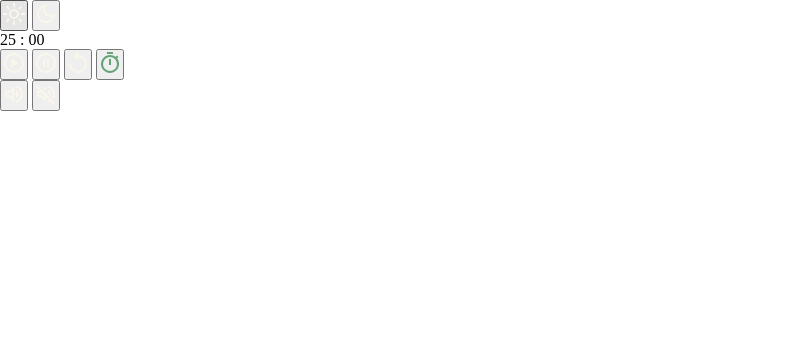
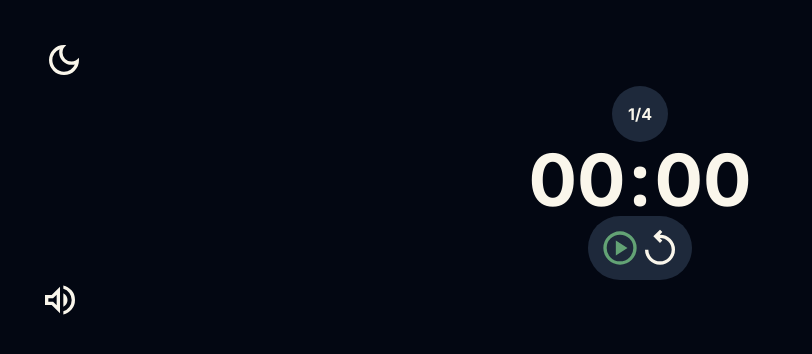
Before and after one commit to eobrunodias/Minimaldoro, a website: page src/index.html in a window 1280 px wide. Shown: the whole page, without its empty margins (0-812 px from the left). Drawn offline with Linux system fonts and the light colour scheme.

Commit message:
style: finish style app

```diff
--- a/src/index.html
+++ b/src/index.html
@@ -14,50 +14,163 @@
       href="https://fonts.googleapis.com/css2?family=Inter:wght@100..900&display=swap"
       rel="stylesheet"
     />
-    <link rel="stylesheet" href="./main.css" />
-
+    <link rel="stylesheet" href="./tailwind.css" />
+    <script type="module" src="../dist/script.js" defer></script>
     <title>Minimaldoro</title>
   </head>
-  <body>
-    <header>
-      <div class="toggle-mode">
+
+  <body class="min-h-screen flex flex-col bg-gray-950">
+    <div id="container" class="flex flex-col flex-grow justify-between p-10">
+      <header class="flex justify-end items-center h-16">
+        <div id="toggle-mode" class="toggle-mode">
           <button class="light">
-          <img src="public/assets/icons/light-mode.svg" />
+            <svg
+              id="light"
+              class="hide"
+              xmlns="http://www.w3.org/2000/svg"
+              height="40px"
+              viewBox="0 -960 960 960"
+              width="40px"
+              fill="#faf6eb"
+            >
+              <path
+                d="M480-360q50 0 85-35t35-85q0-50-35-85t-85-35q-50 0-85 35t-35 85q0 50 35 85t85 35Zm0 80q-83 0-141.5-58.5T280-480q0-83 58.5-141.5T480-680q83 0 141.5 58.5T680-480q0 83-58.5 141.5T480-280ZM200-440H40v-80h160v80Zm720 0H760v-80h160v80ZM440-760v-160h80v160h-80Zm0 720v-160h80v160h-80ZM256-650l-101-97 57-59 96 100-52 56Zm492 496-97-101 53-55 101 97-57 59Zm-98-550 97-101 59 57-100 96-56-52ZM154-212l101-97 55 53-97 101-59-57Zm326-268Z"
+              />
+            </svg>
           </button>
           <button class="dark">
-          <img src="public/assets/icons/dark-mode.svg" />
+            <svg
+              id="dark"
+              xmlns="http://www.w3.org/2000/svg"
+              height="40px"
+              viewBox="0 -960 960 960"
+              width="40px"
+              fill="#faf6eb"
+            >
+              <path
+                d="M480-120q-150 0-255-105T120-480q0-150 105-255t255-105q14 0 27.5 1t26.5 3q-41 29-65.5 75.5T444-660q0 90 63 153t153 63q55 0 101-24.5t75-65.5q2 13 3 26.5t1 27.5q0 150-105 255T480-120Zm0-80q88 0 158-48.5T740-375q-20 5-40 8t-40 3q-123 0-209.5-86.5T364-660q0-20 3-40t8-40q-78 32-126.5 102T200-480q0 116 82 198t198 82Zm-10-270Z"
+              />
+            </svg>
           </button>
         </div>
       </header>
-    <main>
-      <div class="timer">
-        <span class="minutes">25</span>
-        <span>:</span>
-        <span class="seconds">00</span>
+
+      <main class="flex flex-col items-center justify-center flex-grow">
+        <div
+          id="rounds"
+          class="bg-slate-800 rounded-full flex p-4 justify-center"
+        >
+          <span class="minutes font-fontInter text-2xl text-textColor font-bold"
+            >1/4</span
+          >
         </div>
-      <div class="controls">
-        <button class="play" id="play">
-          <img src="public/assets/icons/play.svg" />
+        <div id="timer" class="my-6">
+          <span
+            class="minutes font-fontInter md:text-8xl text-7xl text-textColor font-bold"
+            >00</span
+          >
+          <span class="md:text-8xl text-7xl font-bold text-textColor">:</span>
+          <span
+            class="seconds font-fontInter md:text-8xl text-7xl text-textColor font-bold"
+            >00</span
+          >
+        </div>
+        <div
+          id="controls"
+          class="controls bg-slate-800 rounded-full p-3 flex justify-center mb-6"
+        >
+          <button class="play">
+            <svg
+              id="play"
+              class="icon-actived"
+              xmlns="http://www.w3.org/2000/svg"
+              height="40px"
+              viewBox="0 -960 960 960"
+              width="40px"
+              fill="#faf6eb"
+            >
+              <path
+                d="m380-300 280-180-280-180v360ZM480-80q-83 0-156-31.5T197-197q-54-54-85.5-127T80-480q0-83 31.5-156T197-763q54-54 127-85.5T480-880q83 0 156 31.5T763-763q54 54 85.5 127T880-480q0 83-31.5 156T763-197q-54 54-127 85.5T480-80Zm0-80q134 0 227-93t93-227q0-134-93-227t-227-93q-134 0-227 93t-93 227q0 134 93 227t227 93Zm0-320Z"
+              />
+            </svg>
           </button>
-        <button class="pause" id="pause">
-          <img src="public/assets/icons/pause.svg" />
+          <button class="pause">
+            <svg
+              id="pause"
+              class="hide"
+              xmlns="http://www.w3.org/2000/svg"
+              height="40px"
+              viewBox="0 -960 960 960"
+              width="40px"
+              fill="#faf6eb"
+            >
+              <path
+                d="M360-320h80v-320h-80v320Zm160 0h80v-320h-80v320ZM480-80q-83 0-156-31.5T197-197q-54-54-85.5-127T80-480q0-83 31.5-156T197-763q54-54 127-85.5T480-880q83 0 156 31.5T763-763q54 54 85.5 127T880-480q0 83-31.5 156T763-197q-54 54-127 85.5T480-80Zm0-80q134 0 227-93t93-227q0-134-93-227t-227-93q-134 0-227 93t-93 227q0 134 93 227t227 93Zm0-320Z"
+              />
+            </svg>
           </button>
-        <button class="replay" id="replay">
-          <img src="public/assets/icons/replay.svg" />
+          <button class="replay ml-2">
+            <svg
+              id="replay"
+              xmlns="http://www.w3.org/2000/svg"
+              height="40px"
+              viewBox="0 -960 960 960"
+              width="40px"
+              fill="#faf6eb"
+            >
+              <path
+                d="M480-80q-75 0-140.5-28.5t-114-77q-48.5-48.5-77-114T120-440h80q0 117 81.5 198.5T480-160q117 0 198.5-81.5T760-440q0-117-81.5-198.5T480-720h-6l62 62-56 58-160-160 160-160 56 58-62 62h6q75 0 140.5 28.5t114 77q48.5 48.5 77 114T840-440q0 75-28.5 140.5t-77 114q-48.5 48.5-114 77T480-80Z"
+              />
+            </svg>
           </button>
-        <button class="set-time" id="set-time">
-          <img src="public/assets/icons/clock.svg" />
-        </button>
+          <!-- <button class="set-time">
+            <svg
+              id="set-time"
+              xmlns="http://www.w3.org/2000/svg"
+              height="40px"
+              viewBox="0 -960 960 960"
+              width="40px"
+              fill="#63A375"
+            >
+              <path
+                d="M360-840v-80h240v80H360Zm80 440h80v-240h-80v240Zm40 320q-74 0-139.5-28.5T226-186q-49-49-77.5-114.5T120-440q0-74 28.5-139.5T226-694q49-49 114.5-77.5T480-800q62 0 119 20t107 58l56-56 56 56-56 56q38 50 58 107t20 119q0 74-28.5 139.5T734-186q-49 49-114.5 77.5T480-80Zm0-80q116 0 198-82t82-198q0-116-82-198t-198-82q-116 0-198 82t-82 198q0 116 82 198t198 82Zm0-280Z"
+              />
+            </svg>
+          </button> -->
         </div>
       </main>
 
-    <footer>
-      <button class="sound-on">
-        <img src="public/assets/icons/volume-on.svg" />
+      <footer id="footer" class="flex justify-end items-center h-16">
+        <button class="sound-on icon-actived">
+          <svg
+            id="sound-on"
+            xmlns="http://www.w3.org/2000/svg"
+            height="40px"
+            viewBox="0 -960 960 960"
+            width="40px"
+            fill="#faf6eb"
+          >
+            <path
+              d="M560-131v-82q90-26 145-100t55-168q0-94-55-168T560-749v-82q124 28 202 125.5T840-481q0 127-78 224.5T560-131ZM120-360v-240h160l200-200v640L280-360H120Zm440 40v-322q47 22 73.5 66t26.5 96q0 51-26.5 94.5T560-320ZM400-606l-86 86H200v80h114l86 86v-252ZM300-480Z"
+            />
+          </svg>
         </button>
         <button class="sound-off">
-        <img src="public/assets/icons/volume-off.svg" />
+          <svg
+            id="sound-off"
+            class="hide"
+            xmlns="http://www.w3.org/2000/svg"
+            height="40px"
+            viewBox="0 -960 960 960"
+            width="40px"
+            fill="#faf6eb"
+          >
+            <path
+              d="M792-56 671-177q-25 16-53 27.5T560-131v-82q14-5 27.5-10t25.5-12L480-368v208L280-360H120v-240h128L56-792l56-56 736 736-56 56Zm-8-232-58-58q17-31 25.5-65t8.5-70q0-94-55-168T560-749v-82q124 28 202 125.5T840-481q0 53-14.5 102T784-288ZM650-422l-90-90v-130q47 22 73.5 66t26.5 96q0 15-2.5 29.5T650-422ZM480-592 376-696l104-104v208Zm-80 238v-94l-72-72H200v80h114l86 86Zm-36-130Z"
+            />
+          </svg>
         </button>
       </footer>
+    </div>
   </body>
 </html>
```
Also changed, not shown: 1 other file. Lines whose indentation alone changed are shown as unchanged.
